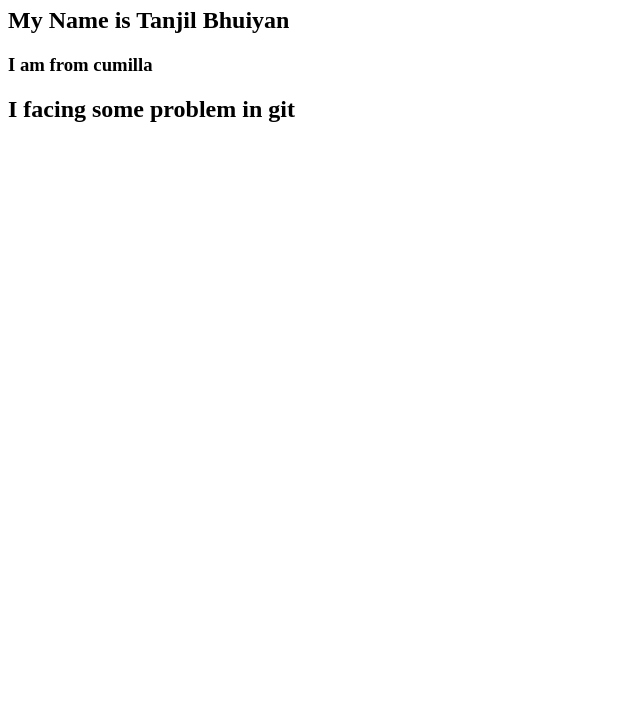
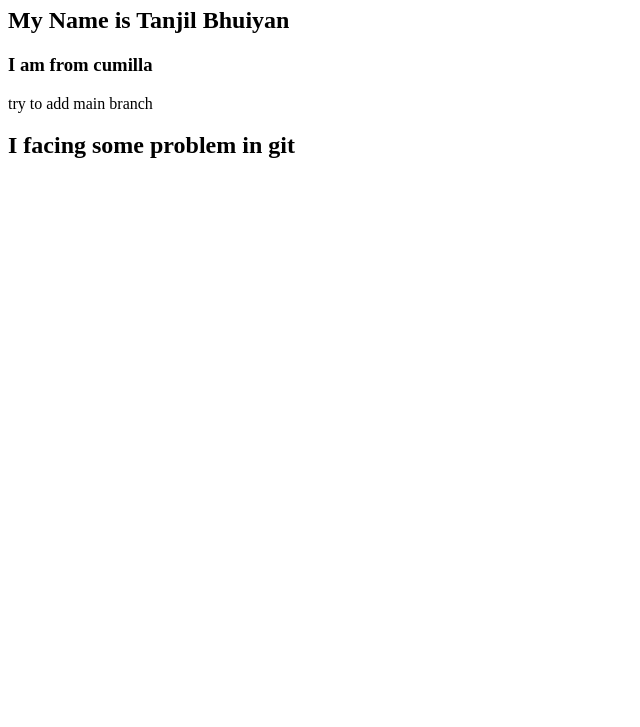
Before and after one commit to Developer-Tanjil/new, a plain HTML site: page index.html in a window 1280 px wide. Shown: the part 73-800 px from the top of the page, without its empty margins (0-640 px from the left). Drawn offline with Linux system fonts and the light colour scheme.

Commit message:
in main branch

```diff
--- a/index.html
+++ b/index.html
@@ -10,6 +10,7 @@
     <h1>WelCome to The New World </h1>
     <h2>My Name is Tanjil Bhuiyan</h2>
     <h3>I am from cumilla </h3>
+    <p> try to add main branch </p>
     <h2>I facing some problem in git</h2>
 
 </body>
```
